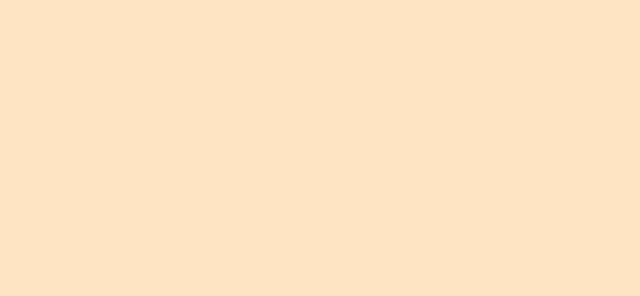
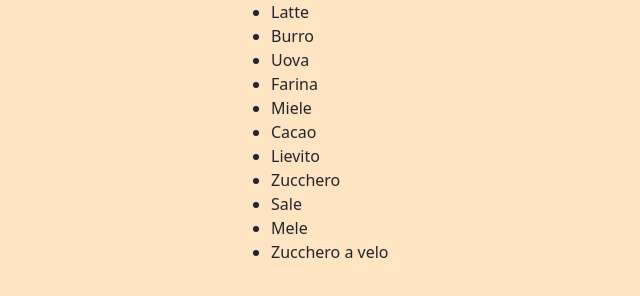
Before and after one commit to Vegadrone/js-lista-spesa, a plain HTML site: page index.html in a window 1280 px wide. Shown: the whole page, without its empty margins (33-673 px from the left). Drawn offline with nearby package versions, Linux system fonts and the light colour scheme.

Commit message:
Update: exercise complete, add a while cycle to print dynamically in HTML array elements

```diff
--- a/JS/script.js
+++ b/JS/script.js
@@ -8,4 +8,19 @@
 
 // ? ################################ ESERCIZIO ################################
 
-const listaSpesa = ['Latte', 'Burro', 'Uova', 'Farina', 'Miele', 'Cacao', 'Lievito', 'Zucchero', 'Sale', 'Mele', 'Zucchero a velo']
+const shoppingListArray = ['Latte', 'Burro', 'Uova', 'Farina', 'Miele', 'Cacao', 'Lievito', 'Zucchero', 'Sale', 'Mele', 'Zucchero a velo'];
+
+const shoppingList = document.getElementById('shopping-list');
+
+let i = 0;
+
+while (i < shoppingListArray.length){
+
+    const shoppingListElement = document.createElement('li');
+
+    shoppingList.append(shoppingListElement);
+
+    shoppingListElement.innerHTML = shoppingListArray[i];
+
+    i++;
+}
--- a/index.html
+++ b/index.html
@@ -4,10 +4,22 @@
     <meta charset="UTF-8">
     <meta http-equiv="X-UA-Compatible" content="IE=edge">
     <meta name="viewport" content="width=device-width, initial-scale=1.0">
+    <!--BOOTSRAP IMPORT v5.2 CSS only -->
+    <link href="https://cdn.jsdelivr.net/npm/bootstrap@5.2.0-beta1/dist/css/bootstrap.min.css" rel="stylesheet"
+        integrity="sha384-0evHe/X+R7YkIZDRvuzKMRqM+OrBnVFBL6DOitfPri4tjfHxaWutUpFmBp4vmVor" crossorigin="anonymous">
+
     <link rel="stylesheet" href="./CSS/style.css">
     <title>Lista Spesa</title>
 </head>
 <body>
+    <div class="container">
+        <div class="row">
+            <div class="col-8 offset-2">
+                <ul id="shopping-list"></ul>
+            </div>
+        </div>
+    </div>
+
     <script src="./JS/script.js"></script>
 </body>
 </html>
```
